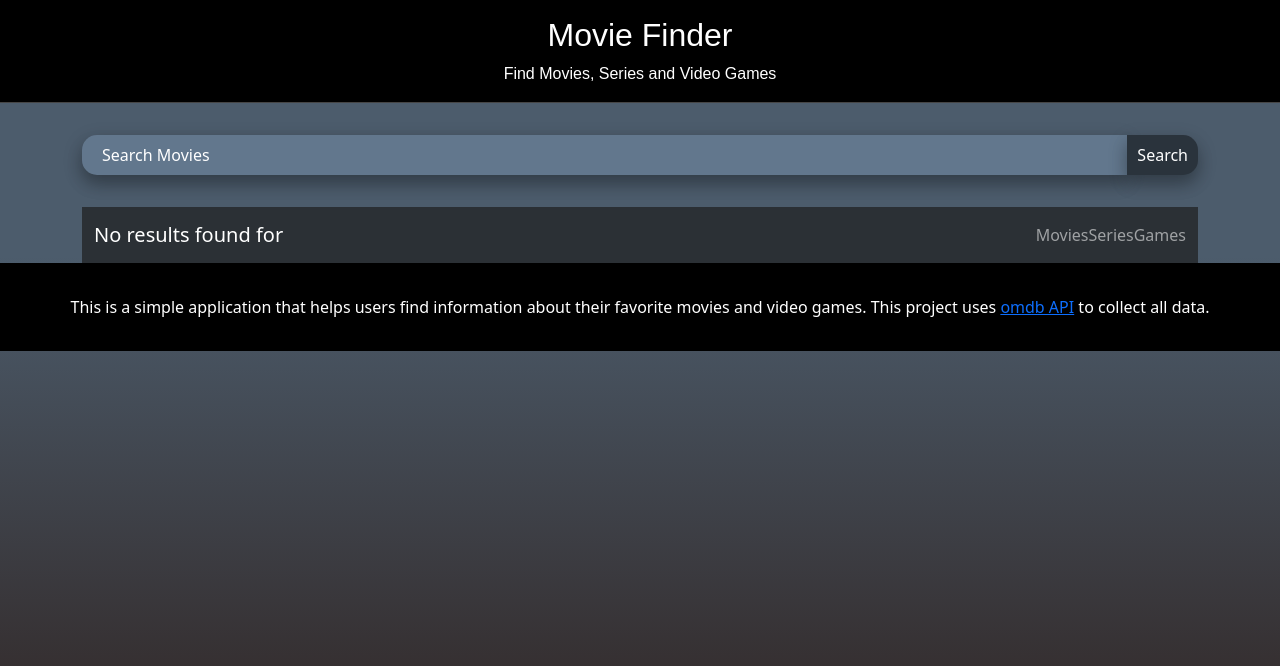
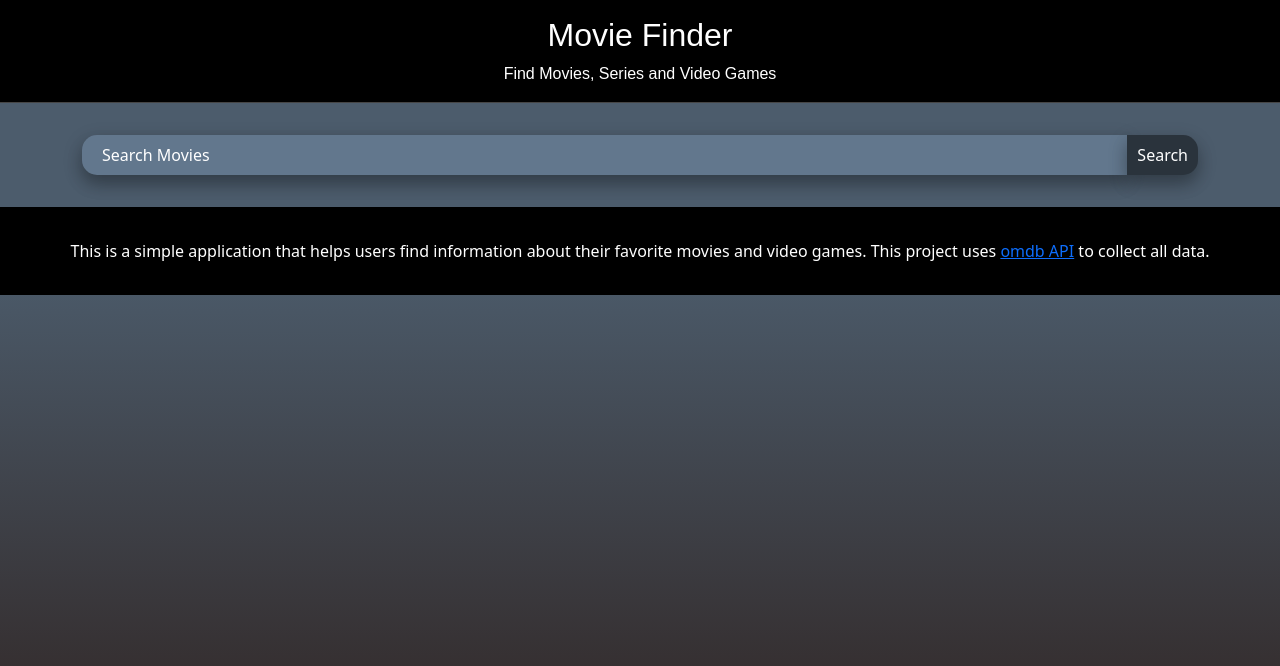
Before and after one commit to Conkolokythas/movie-finder, a React (Create React App) app: page / in a window 1280 px wide. Shown: the top 666 px of the page. Built offline with nearby package versions, Linux system fonts and the light colour scheme; a web font is replaced by a local one.

Commit message:
request, setRequest

```diff
--- a/src/App.js
+++ b/src/App.js
@@ -17,6 +17,7 @@ function App() {
    const [searchTerm, setSearchTerm] = useState([]);
    const [totalResults, setTotalResults] = useState(0);
    const [currentPage, setCurrentPage] = useState();
+   const [request, setRequest] = useState(false);
 
 
    const searchMovies = async (search) => {
@@ -24,6 +25,7 @@ function App() {
         setMovies(response.data.Search);
         setTotalResults(response.data.totalResults);
         console.log(totalResults);
+        setRequest(true);
         setCurrentPage(1);
    }
 
@@ -59,7 +61,10 @@ function App() {
 
    <Row>
       <Col>
-            <ResultsHeader resultsNum={totalResults} term={searchTerm} />
+        {
+          request ? (<ResultsHeader resultsNum={totalResults} term={searchTerm} />) : (' ')
+        }
+
         {
           movies?.length ? (
             <div className="results res-col">
```
